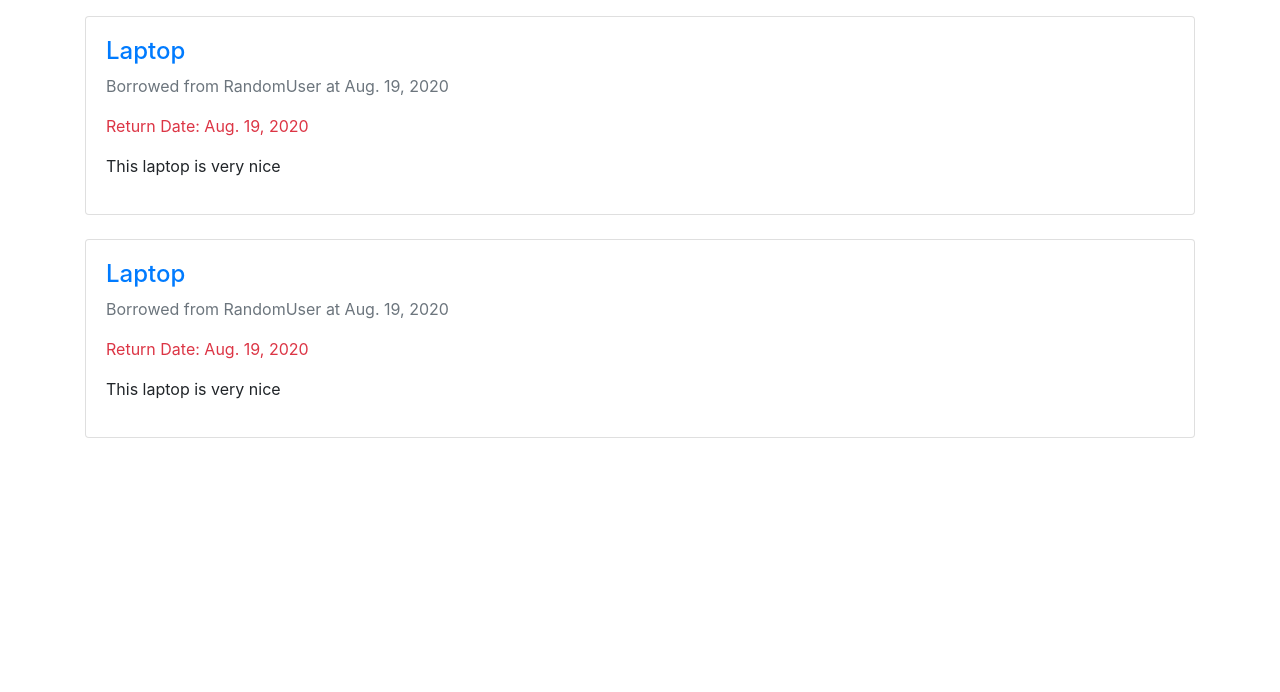
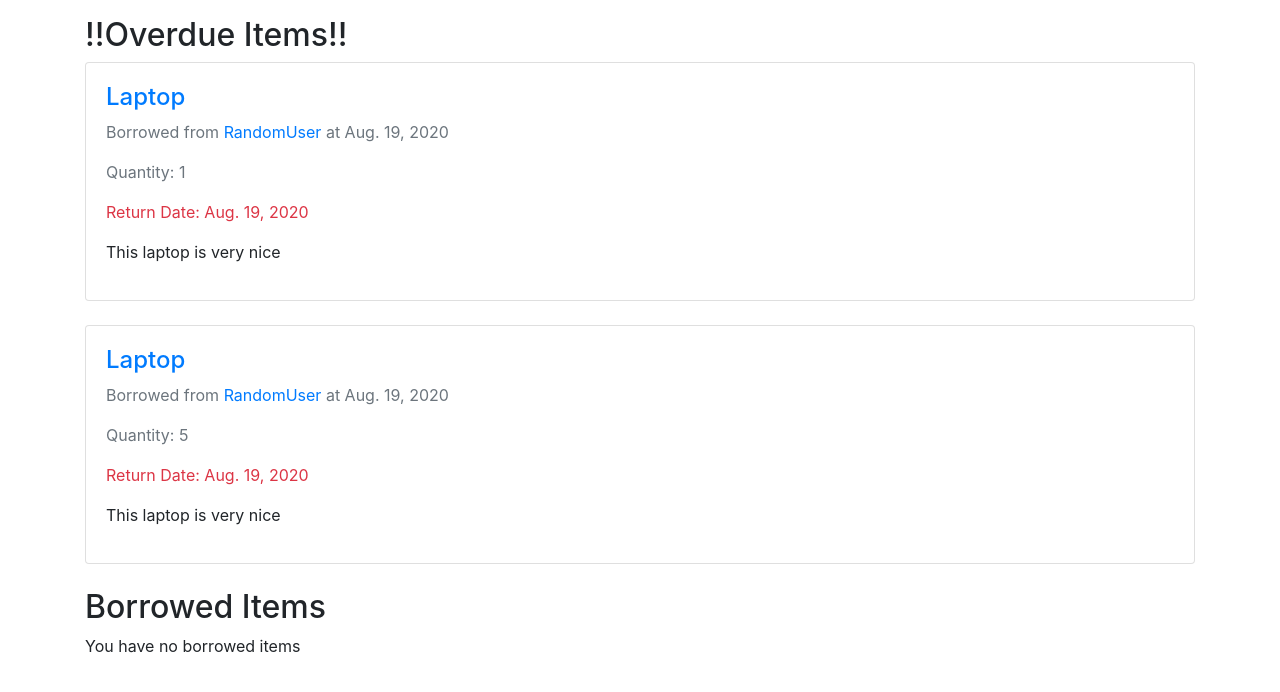
Before and after one commit to viriyadhika/logistics-website, a Django app: page /items/borrowed/ in a window 1280 px wide. Shown: the part 56-748 px from the top of the page. Run offline with Django 3.2, Linux system fonts and the light colour scheme; a user stored in the database is signed in; data comes from the database, SQL or seed files in the repository; both versions use the stored data as it was after the commit; some libraries are stand-ins or nearby versions.

Commit message:
added overdue functionality

```diff
--- a/items/views.py
+++ b/items/views.py
@@ -7,18 +7,27 @@ from django.db.models import Q, Sum
 from django.http import HttpResponseForbidden
 from django.db.models.functions import Coalesce
 
+from datetime import date
+
 from .forms import BorrowForm
 from .models import Item, Borrow
 
 def my_item_list(request):
+    # Encapsulate borrow and overdue together
+    # Overdue is a boolean representing whether the item is overdue
+    class Borrow_and_Overdue:
+        def __init__(self, borrow, overdue):
+            self.borrow = borrow
+            self.overdue = overdue
+
     class Item_and_Borrower:
         def __init__(self, item, available_quantity):
             self.item = item
             self.available_quantity = available_quantity
-            self.borrow = []
+            self.borrow_and_overdues = [] # Borrow_and_Overdue type
 
-        def add_borrow_record(self, borrow_record):
-            self.borrow.append(borrow_record)
+        def add_borrow_record(self, borrow_and_overdue):
+            self.borrow_and_overdues.append(borrow_and_overdue)
 
         def set_available_quantity(self, available_quantity):
             self.available_quantity = available_quantity
@@ -54,7 +63,12 @@ def my_item_list(request):
                     item_and_borrower.set_available_quantity(
                         item_and_borrower.available_quantity - borrow_item.quantity
                     )
-                    item_and_borrower.add_borrow_record(borrow_item)
+
+                    item_and_borrower.add_borrow_record(
+                            Borrow_and_Overdue(
+                                borrow_item, borrow_item.return_date < date.today()
+                            )
+                        )
 
             result.append(item_and_borrower)
 
@@ -63,49 +77,6 @@ def my_item_list(request):
             'borrowed_item_records' : borrowed_item_records })
     else:
         return redirect(reverse_lazy('login'))
-
-
-
-
-# def my_item_list(request):
-#     class Item_and_Available:
-#         def __init__(self, item, available_quantity):
-#             self.item = item
-#             self.available_quantity = available_quantity
-
-#     if request.user.is_authenticated:
-#         borrowed_item_records = Borrow.objects.filter(
-#                 item_borrowed__owner = request.user
-#             ).select_related(
-#                 'item_borrowed'
-#             )
-
-#         borrowed_item_aggregate = borrowed_item_records.values(
-#                 'item_borrowed'
-#             ).annotate(
-#                 Sum('quantity')
-#             )
-
-#         my_items = Item.objects.filter(
-#                 owner = request.user
-#             )
-#         available_items = []
-
-
-#         for my_item in list(my_items):
-#             available_quantity = my_item.quantity
-#             for a_borrowed_item in borrowed_item_aggregate.values('item_borrowed_id', 'quantity'):
-#                 if a_borrowed_item['item_borrowed_id'] == my_item.id:
-#                     available_quantity = my_item.quantity - a_borrowed_item['quantity']
-#                     break
-#             if (available_quantity > 0):
-#                 available_items.append(Item_and_Available(my_item, available_quantity))
-
-#         return render(request, 'item_list.html', {
-#             'items_with_q': available_items,
-#             'borrowed_item_records' : borrowed_item_records})
-#     else:
-#         return redirect(reverse_lazy('login'))
 
 class ItemDetailView(DetailView):
     context_object_name = 'item'
@@ -236,10 +207,20 @@ class ItemReturnView(LoginRequiredMixin, UserPassesTestMixin, DeleteView):
 def item_borrowed_view(request):
     result = Borrow.objects.filter(
         borrower=request.user
+    ).order_by(
+        'return_date'
     ).select_related(
         'item_borrowed'
     )
 
-    return render(request, 'item_borrowed.html', {'borrow_records' : result})
+    overdue_items = []
+    items = []
+    for borrow_record in result:
+        if borrow_record.return_date < date.today():
+            overdue_items.append(borrow_record)
+        else:
+            items.append(borrow_record)
+
+    return render(request, 'item_borrowed.html', {'overdue_items' : overdue_items, 'items' : items })
 
 # Create your views here.
--- a/templates/item_borrowed.html
+++ b/templates/item_borrowed.html
@@ -5,13 +5,14 @@
 
 
 {% block content %}
-    {% for borrow_record in borrow_records %}
+    <h2>!!Overdue Items!!</h2>
+    {% for borrow_record in overdue_items %}
         <div class="card">
-            <!-- <img src="{{ item.image.url }}" class="card-img-top" alt="item image"> -->
             <div class="card-body d-flex flex-row align items-start">
                 <div class="d-flex flex-column">
                     <a  href="{% url 'item_detail' borrow_record.item_borrowed.pk %}"><h4>{{ borrow_record.item_borrowed.name }}</h4></a>
-                    <p class="text-muted">Borrowed from {{ borrow_record.item_borrowed.owner }} at {{ borrow_record.borrow_date }}</p>
+                    <p class="text-muted">Borrowed from <a href="{% url 'user_detail' borrow_record.item_borrowed.owner.pk %}">{{ borrow_record.item_borrowed.owner }}</a> at {{ borrow_record.borrow_date }}</p>
+                    <p class="text-muted">Quantity: {{ borrow_record.quantity }}</p>
                     <p class="text-danger">Return Date: {{ borrow_record.return_date }}</p>
                     <p>{{ borrow_record.item_borrowed.desc }}</p>
                 </div>
@@ -19,9 +20,29 @@
         </div>
         </br>
     {% empty %}
-    <h2>Empty</h2>
-    <p>You have not borrow any item. Use the search bar to start borrowing!</p>
+    <p>You have no overdue items :)</p>
 
     {% endfor %}
 
+    <h2>Borrowed Items</h2>
+    {% for borrow_record in items %}
+        <div class="card">
+            <div class="card-body d-flex flex-row align items-start">
+                <div class="d-flex flex-column">
+                    <a  href="{% url 'item_detail' borrow_record.item_borrowed.pk %}"><h4>{{ borrow_record.item_borrowed.name }}</h4></a>
+                    <p class="text-muted">Borrowed from <a href="{% url 'user_detail' borrow_record.item_borrowed.owner.pk %}">{{ borrow_record.item_borrowed.owner }}</a> at {{ borrow_record.borrow_date }}</br>
+                    Quantity: {{ borrow_record.quantity }}</p>
+                    <p class="text-danger">Return Date: {{ borrow_record.return_date }}</p>
+                    <p>{{ borrow_record.item_borrowed.desc }}</p>
+                </div>
+            </div>
+        </div>
+        </br>
+    {% empty %}
+    <p>You have no borrowed items</p>
+    {% endfor %}
+
+
+
+
 {% endblock content %}
```
Also changed, not shown: templates/item_list.html (+15 -53 lines), db.sqlite3.
